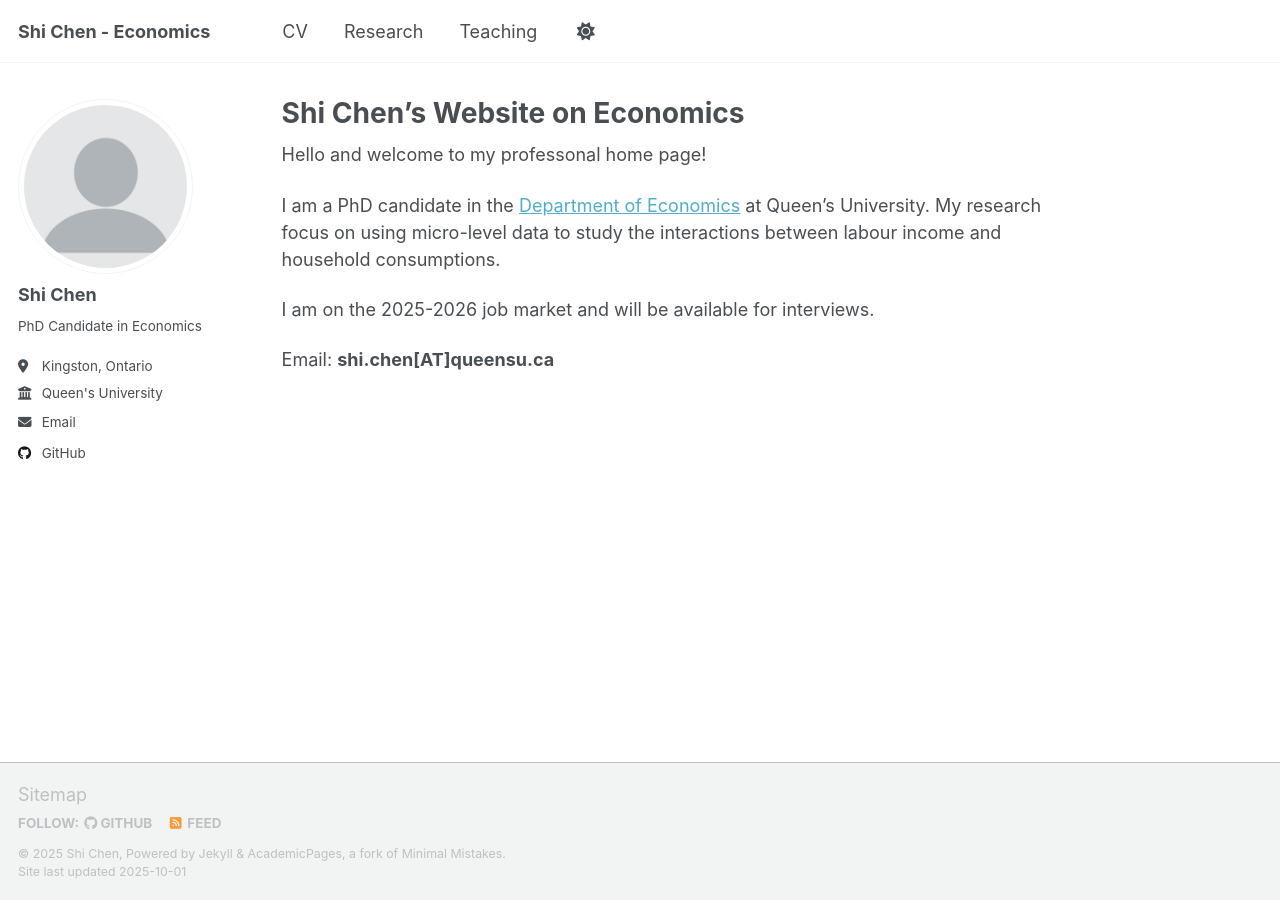
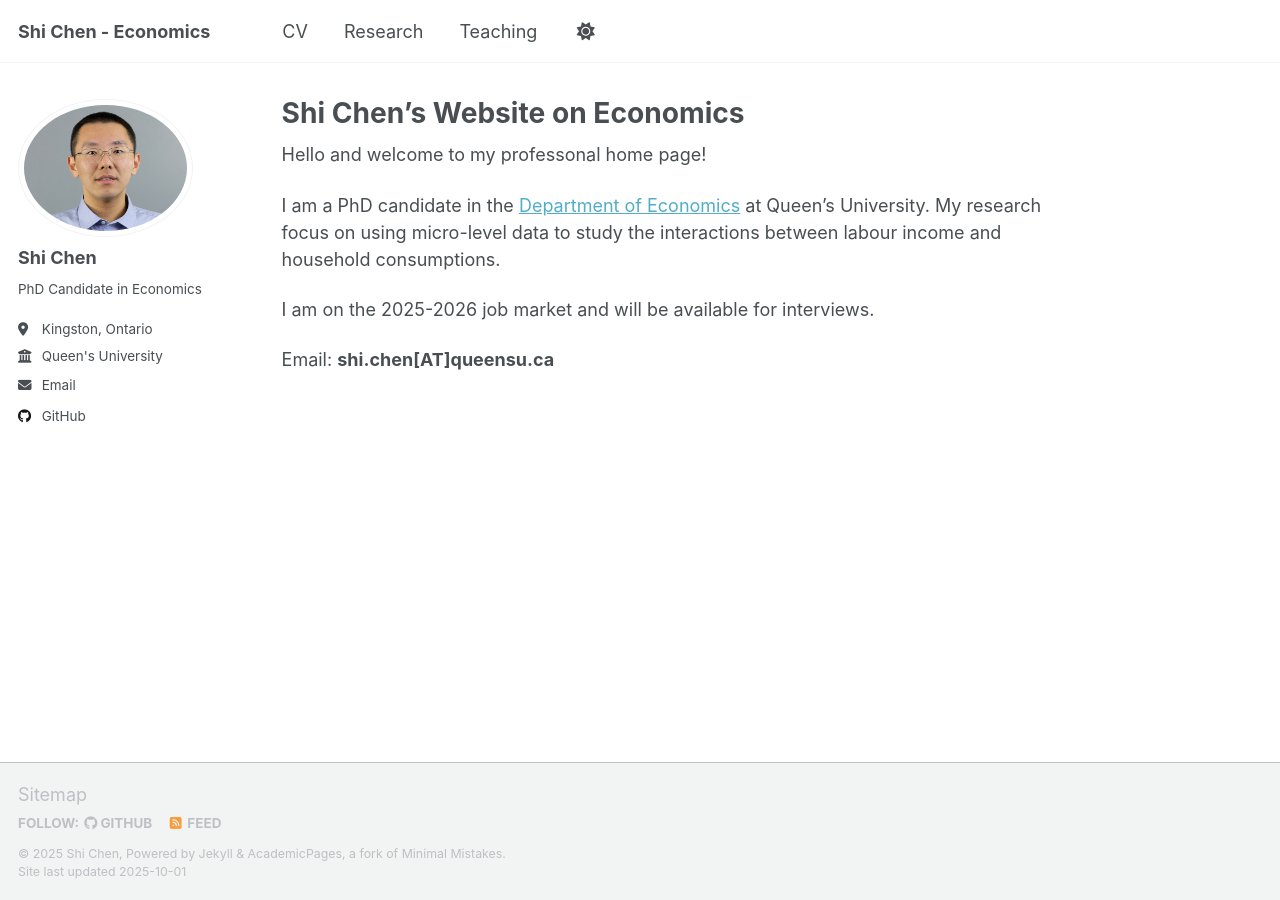
Before and after one commit to shichen14/shichen14.github.io, a Jekyll site: the page built from _pages/about.md, in a window 1280 px wide. Built offline with Jekyll 4.4.1, drawn with Linux system fonts in a browser that asks for light colours; a script that is not in the unit is left out.

Commit message:
Update _config.yml

```diff
--- a/_config.yml
+++ b/_config.yml
@@ -23,7 +23,7 @@ repository               : "shichen14/shichen14.github.io"
 #               Additional customization can be done by editing /_includes/author-profile.html
 author:
   # Biographic information
-  avatar           : "profile.png"
+  avatar           : "Chen_Shi.jpg"
   name             : "Shi Chen"
   pronouns         : # example: "she/her"
   bio              : "PhD Candidate in Economics"
```
